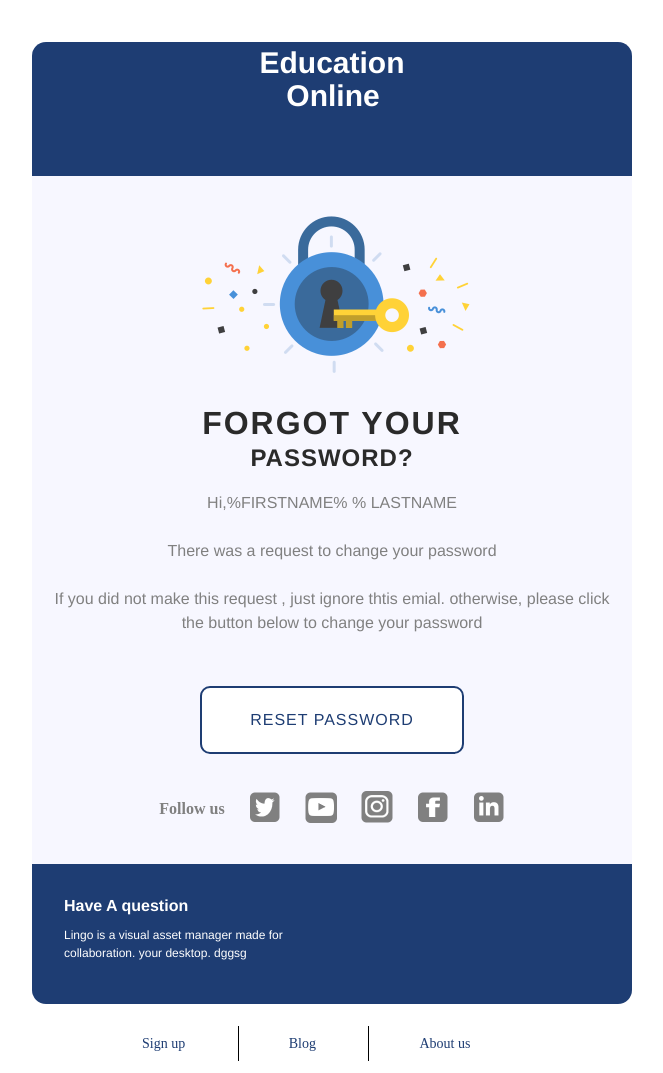
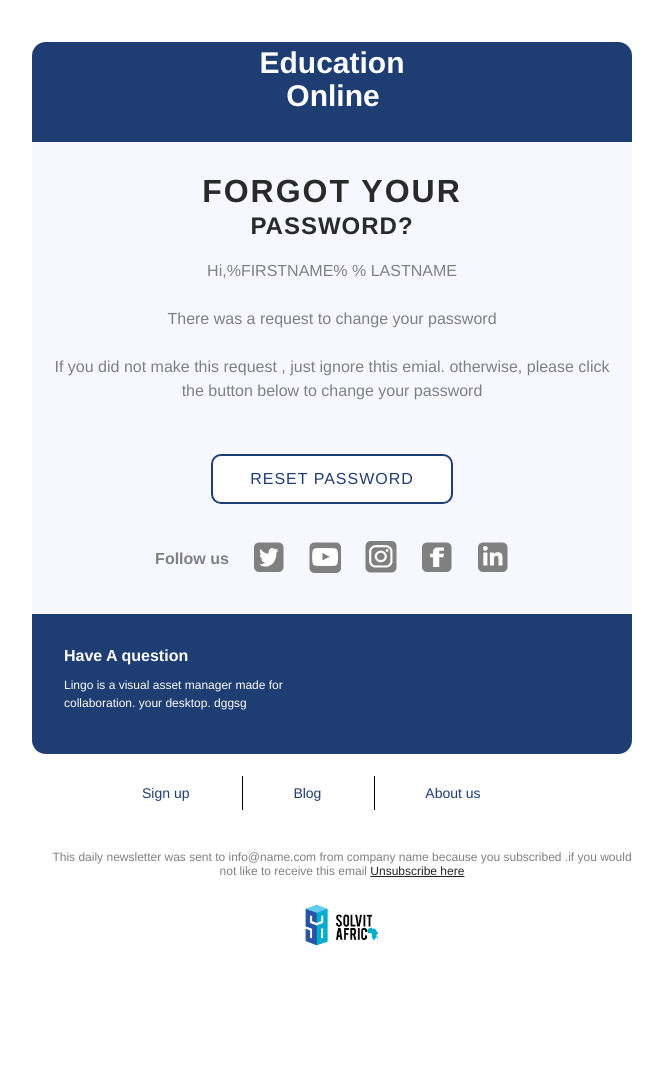
Before and after one commit to Nathan-cloud/Reset, a plain HTML site: page index.html in a window 1280 px wide. Shown: the top 1073 px of the page, without its empty margins (308-971 px from the left). Drawn offline with Linux system fonts and the light colour scheme; some icons are missing.

Commit message:
initial commit

```diff
--- a/index.html
+++ b/index.html
@@ -10,6 +10,9 @@
 
   <link rel="stylesheet" href="https://pro.fontawesome.com/releases/v5.10.0/css/all.css" integrity="sha384-AYmEC3Yw5cVb3ZcuHtOA93w35dYTsvhLPVnYs9eStHfGJvOvKxVfELGroGkvsg+p" crossorigin="anonymous"/>
   <style type="text/css">
+  body{
+    font-family: 'Franklin Gothic Medium', 'Arial Narrow', Arial, sans-serif;
+  }
     @media only screen and (min-width:768px){
           .templateContainer{
               width:600px !important;
@@ -327,36 +330,7 @@
                                        </table>
 
                             </td>
-                  <tbody class="mcnImageBlockOuter">
-                    <tr>
-                      <td class="mcnImageBlockInner" style="mso-line-height-rule: exactly; position: relative;bottom:40px; z-index: 1;
- -ms-text-size-adjust: 100%; -webkit-text-size-adjust: 100%; padding:0px" valign="top">
-                        <table align="left" border="0" cellpadding="0" cellspacing="0" class="mcnImageContentContainer" style="border-collapse: collapse; mso-table-lspace: 0;
- mso-table-rspace: 0; -ms-text-size-adjust: 100%; -webkit-text-size-adjust:
- 100%; min-width:100%;" width="100%">
-                          <tbody>
-                            <tr>
-                              <td class="mcnImageContent" style="mso-line-height-rule: exactly;
- -ms-text-size-adjust: 100%; -webkit-text-size-adjust: 100%; padding-right: 0px;
- padding-left: 0px; padding-top: 0; padding-bottom: 0; text-align:center;" valign="top">
-                                <a class="" href="#" style="mso-line-height-rule:
- exactly; -ms-text-size-adjust: 100%; -webkit-text-size-adjust: 100%; color:
- #1e3d73; font-weight: normal; text-decoration: none" target="_blank" title="">
-                                  <a class="" href="#/" style="mso-line-height-rule:
- exactly; -ms-text-size-adjust: 100%; -webkit-text-size-adjust: 100%; color:
- #1e3d73; font-weight: normal; text-decoration: none" target="_blank" title="">
-                                    <img align="center" alt="Forgot your password?" class="mcnImage" src="images/password-reset@2x.png" style="-ms-interpolation-mode: bicubic; border: 0; height: auto; outline: none;
- text-decoration: none; vertical-align: bottom; max-width:1200px; padding-bottom:
- 0; display: inline !important; vertical-align: bottom;" width="600"></img>
-                                  </a>
-                                </a>
-                              </td>
-                            </tr>
-                          </tbody>
-                        </table>
-                      </td>
-                    </tr>
-                  </tbody>
+
                 </table>
               </td>
             </tr>
@@ -372,12 +346,13 @@
  -ms-text-size-adjust: 100%; -webkit-text-size-adjust: 100%" valign="top">
                         <table align="left" border="0" cellpadding="0" cellspacing="0" class="mcnTextContentContainer" style="border-collapse: collapse; mso-table-lspace: 0;
  mso-table-rspace: 0; -ms-text-size-adjust: 100%; -webkit-text-size-adjust:
- 100%; min-width:100%;" width="100%">
+ 100%; min-width:100%;  margin-top: 20px;" width="100%">
                           <tbody>
                             <tr>
                               <td class="mcnTextContent" style='mso-line-height-rule: exactly;
  -ms-text-size-adjust: 100%; -webkit-text-size-adjust: 100%; word-break: break-word;
  color: #2a2a2a; font-family: "Asap", Helvetica, sans-serif; font-size: 16px;
+
  line-height: 150%; text-align: center; padding-top:9px; padding-right: 18px;
  padding-bottom: 9px; padding-left: 18px;' valign="top">
 
@@ -456,8 +431,8 @@
                                     <tr>
                                       <td align="center" class="mcnButtonContent" style="mso-line-height-rule:
  exactly; -ms-text-size-adjust: 100%; -webkit-text-size-adjust: 100%;
- font-family: 'Asap', Helvetica, sans-serif; font-size: 16px; padding-top:24px;
- padding-right:48px; padding-bottom:24px; padding-left:48px;" valign="middle">
+ font-family: 'Asap', Helvetica, sans-serif; font-size: 16px; padding-top:15px;
+ padding-right:37px; padding-bottom:15px; padding-left:37px;" valign="middle">
                                         <a class="mcnButton " href="#" style="mso-line-height-rule: exactly;
  -ms-text-size-adjust: 100%; -webkit-text-size-adjust: 100%; display: block;
  font-weight: normal; text-decoration: none; font-weight: normal;letter-spacing:
@@ -591,7 +566,10 @@
              font-size: 14px; color:#1e3d73; text-decoration:none; padding:50px; " target="_blank" title="Learn more about Lingo">About us </a>
                                        </div>
                                        <div style="padding-bottom: 18px; margin-top: 30px; margin-left: 20px; text-align: center;">
-                                   <p style="font-size: 12px; color: gray;">This daily newsleteer was sent to info@name.com from company name because you subscribed .if you would not like to receive this email <a href="#" style="text-decoration: underline;color:#252525;">Unsubscribe here</a></p>
+                                   <p style="font-size: 12px; color: gray;">This daily newsletter was sent to info@name.com from company name because you subscribed .if you would not like to receive this email <a href="#" style="text-decoration: underline;color:#252525;">Unsubscribe here</a></p>
+                                   <div class="logo-img">
+                                     <img src="images/logo.png" width="150" alt="">
+                                   </div>
                                    </div>
                                        </td>
                                      </tr>
```
Also changed, not shown: images/logo.png (added), images/password-reset@2x.png (deleted).
